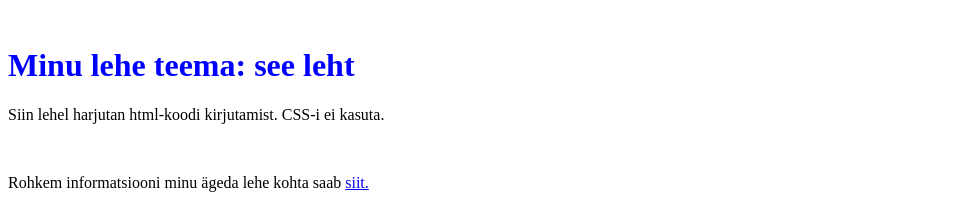
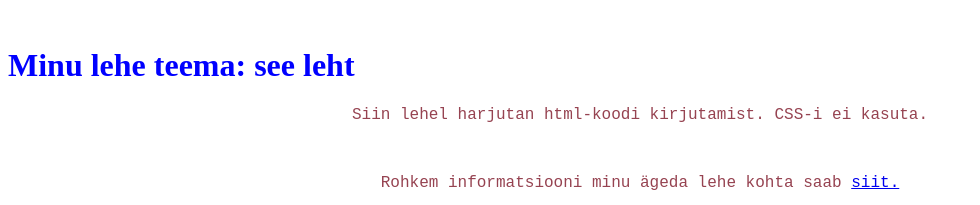
Before and after one commit to elisteemus/se-veebileht, a plain HTML site: page index.html in a window 1280 px wide. Shown: the top 205 px of the page, without its empty margins (0-980 px from the left). Drawn offline with Linux system fonts and the light colour scheme.

Commit message:
teksti muutmine

```diff
--- a/index.html
+++ b/index.html
@@ -10,10 +10,10 @@
 <body>
     <div>
         <h1 style="color: blue">Minu lehe teema: see leht</h1>
-        <p>Siin lehel harjutan html-koodi kirjutamist. CSS-i ei kasuta.</p>
+        <p style = "color: rgb(150, 67, 81); font-family: 'Courier New', Courier, monospace; text-align: center;">Siin lehel harjutan html-koodi kirjutamist. CSS-i ei kasuta.</p>
         <br>
         <!-- nii saan kirjutada kommentaare omale -->
-        <p>Rohkem informatsiooni minu ägeda lehe kohta saab
+        <p style = "color: rgb(150, 67, 81); font-family: 'Courier New', Courier, monospace; text-align: center;">Rohkem informatsiooni minu ägeda lehe kohta saab
             <!-- target="_blank"> ütleb, et leht avataks uues aknas -->
             <a href="./uus_leht.html" target="_blank"> siit.</a>
         </p>
```
